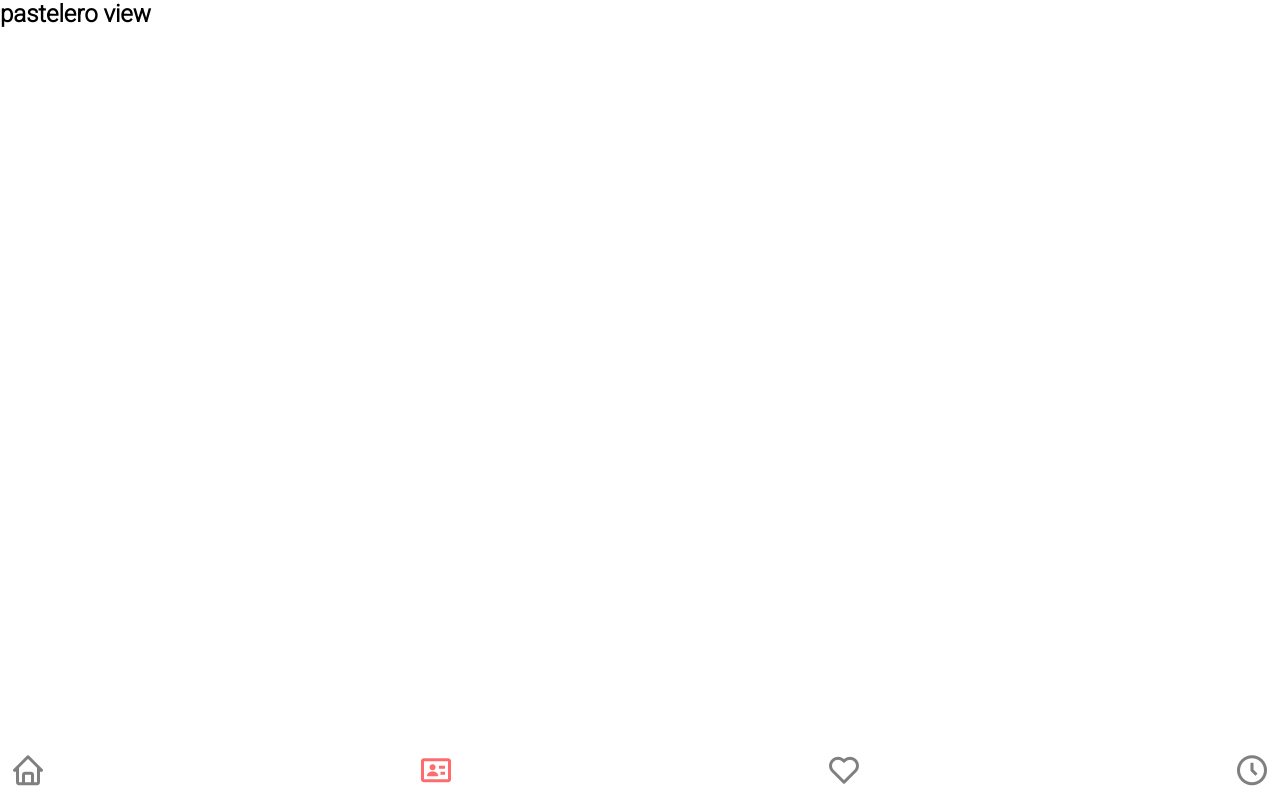
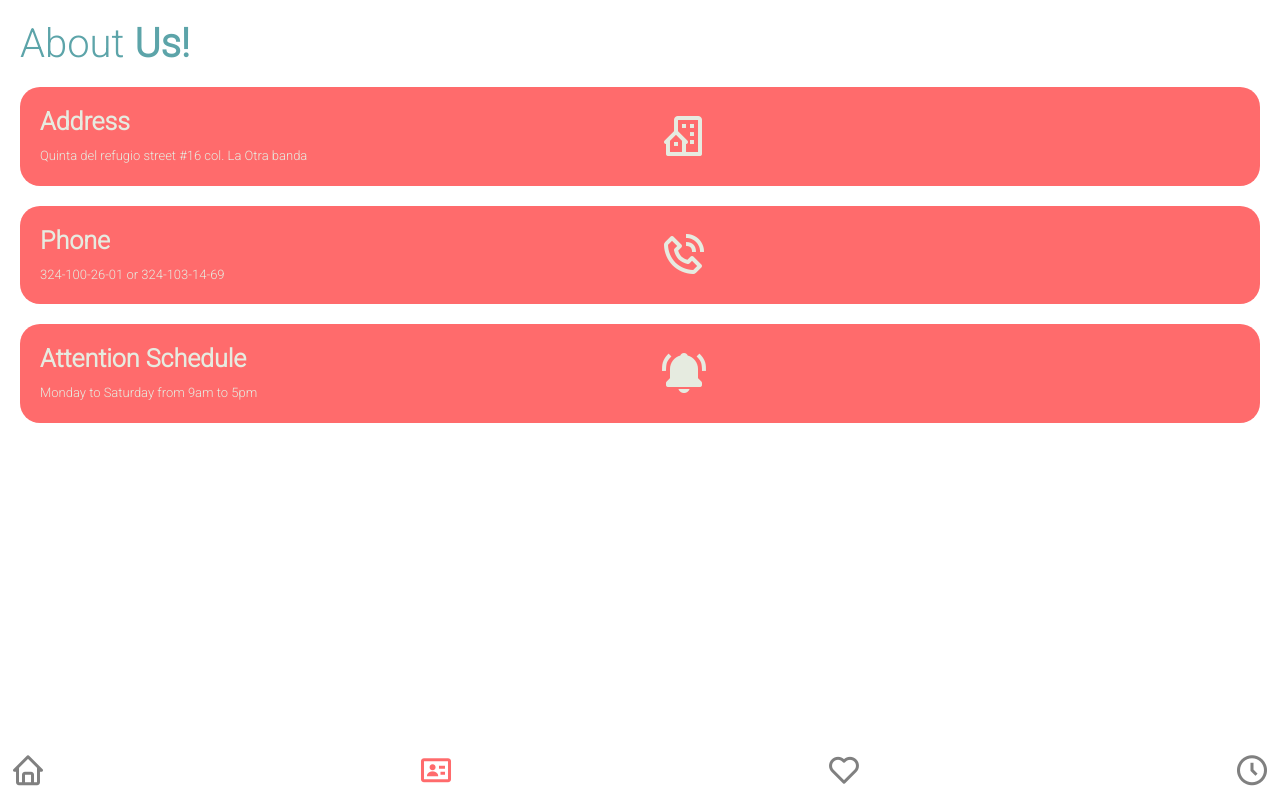
Before and after one commit to UlisesOrnelasR/FrontEnd-Practica-05-VUEJs-PasteleriaApp, a Vue app: page /#/Pastelero in a window 1280 px wide. Built offline with nearby package versions, Linux system fonts and the light colour scheme.

Commit message:
add pasteleroView

```diff
--- a/src/App.vue
+++ b/src/App.vue
@@ -19,6 +19,8 @@
   <router-view/>
   </div>
 </template>
+
+
 
 <style>
 @import url('https://fonts.googleapis.com/css2?family=Montserrat:wght@100&family=Roboto:wght@300&display=swap');
--- a/src/views/pasteleroView.vue
+++ b/src/views/pasteleroView.vue
@@ -1,5 +1,36 @@
 <template>
-  <h2>pastelero view</h2>
+  <div class="pasteleroView">
+    <div class="header">
+      <h2 class="tittle">About <b>Us!</b></h2>
+      <div class="info-header">
+        <div class="text">
+          <h3>Address</h3>
+          <p class="">Quinta del refugio street #16 col. La Otra banda</p>
+        </div>
+        <div class="img">
+          <i class='bx bx-building-house bx-lg'></i>
+        </div>
+      </div>
+      <div class="info-header">
+        <div class="text">
+          <h3>Phone</h3>
+          <p class="">324-100-26-01 or 324-103-14-69</p>
+        </div>
+        <div class="img">
+          <i class='bx bx-phone-call bx-lg'></i>
+        </div>
+      </div>
+      <div class="info-header">
+        <div class="text">
+          <h3>Attention Schedule</h3>
+          <p class="">Monday to Saturday from 9am to 5pm</p>
+        </div>
+        <div class="img">
+          <i class='bx bxs-bell-ring bx-lg'></i>
+        </div>
+      </div>
+    </div>
+  </div>
 </template>
 
 <script>
@@ -10,4 +41,39 @@ export default {
 
 <style>
 
+.pasteleroView {
+  margin: 20px;
+
+}
+/* infoooo */
+.info-header {
+  background-color: #FF6B6C;
+  color: #E6EBE0;
+  padding: 20px;
+  margin-top: 20px;
+  border-radius: 20px;
+  display: flex;
+  align-items: center;
+  }
+.info-header h3 {
+  font-size: 25px;
+  font-weight: 600;
+}
+.info-header p {
+  font-size: 13px;
+  margin-top: 10px;
+  line-height: 150%;
+}
+.text {
+  width: 50%;
+}
+.img {
+  width: 50%;
+  margin-top: -35px;
+  margin-bottom: -35px;
+  margin-left: 40px;
+}
+
+
+
 </style>
```
Also changed, not shown: src/components/HelloWorld.vue (deleted, +0 -61 lines), src/views/HomeView.vue (+4 -4 lines), 1 other file (tests, documents, lock files or other folders).
